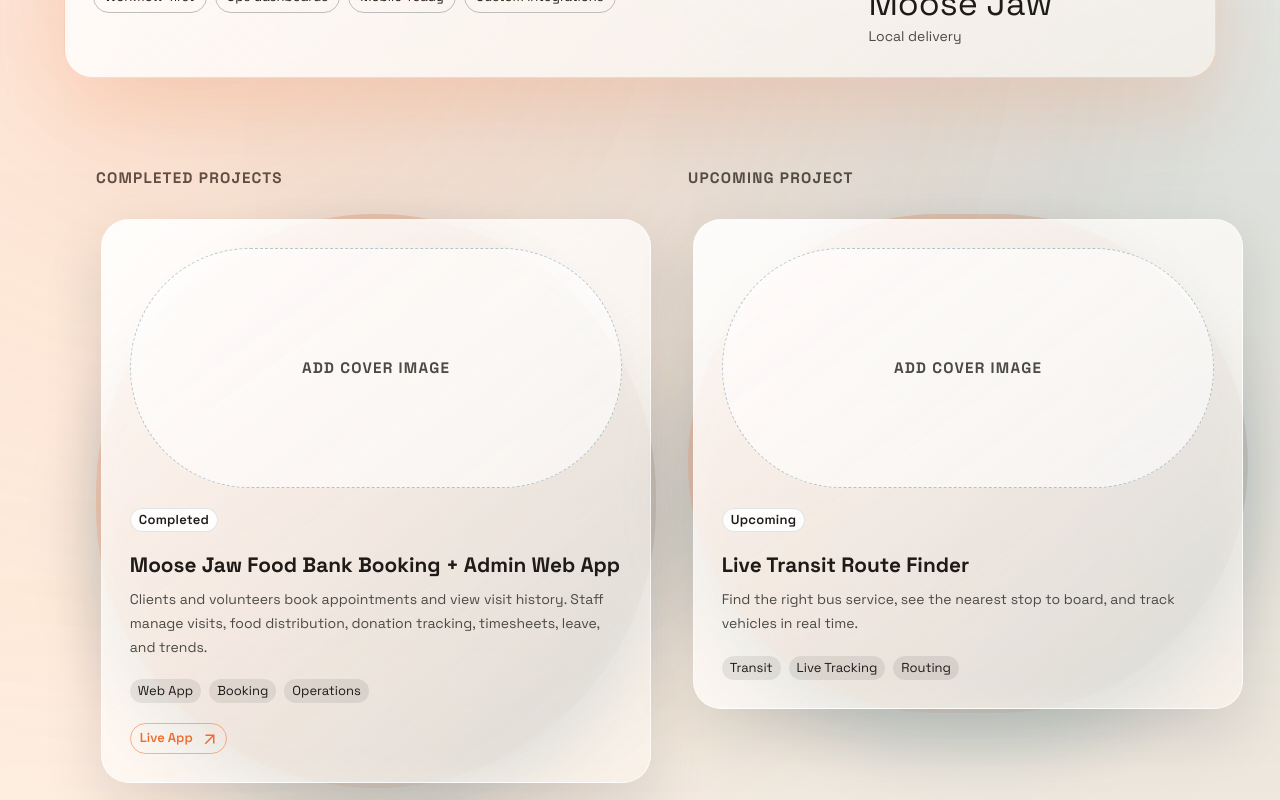
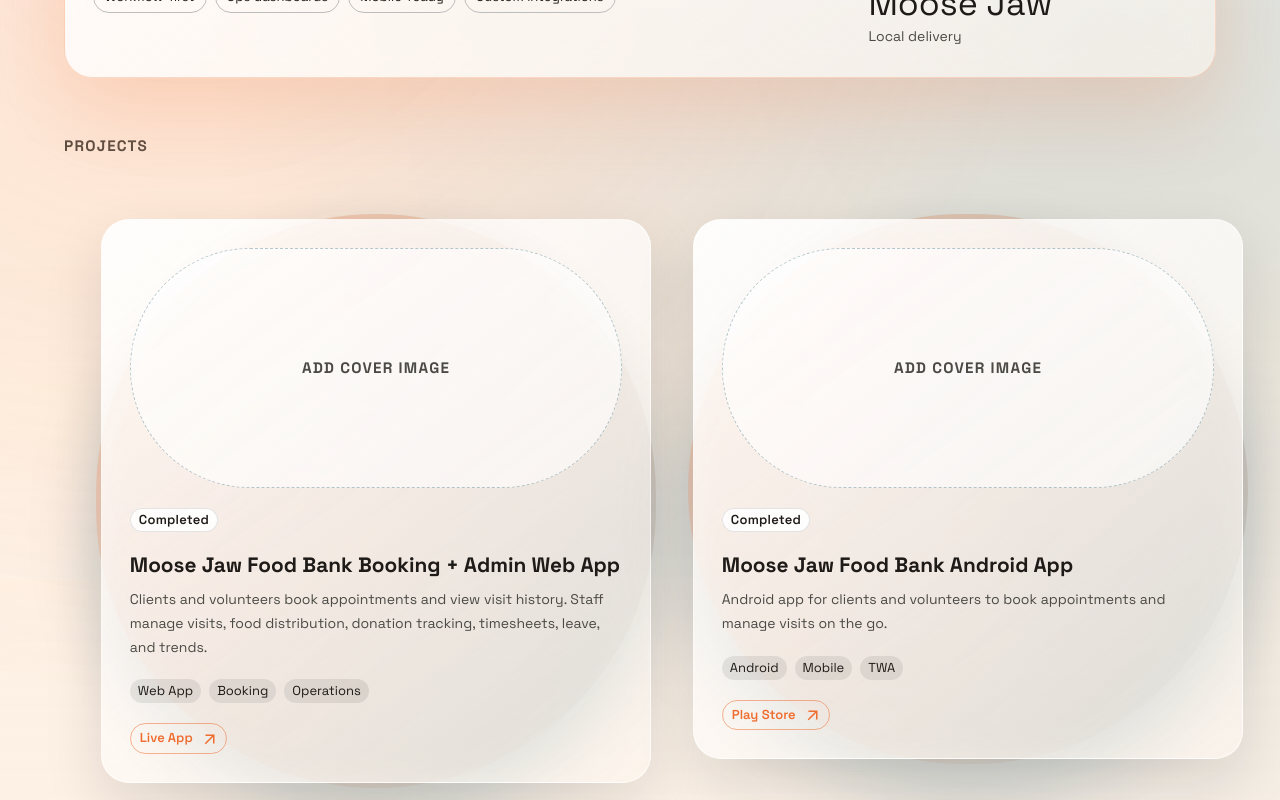
Before and after one commit to Amrutha-A-J/PixelMoose, a React (Vite) app in the folder pixelmoose/: page / in a window 1280 px wide. Shown: the part 1820-2620 px from the top of the page. Built offline with nearby package versions, Linux system fonts and the light colour scheme.

Commit message:
grid layout

```diff
--- a/pixelmoose/src/App.tsx
+++ b/pixelmoose/src/App.tsx
@@ -678,6 +678,8 @@
     },
   ]
 
+  const allProjects = [...projects, ...upcomingProjects]
+
   const impactStats = [
     { value: `${projects.length}`, label: 'Projects featured' },
     { value: `${upcomingProjects.length}`, label: 'In the pipeline' },
@@ -979,16 +981,14 @@
                   ))}
                 </Stack>
               </GlassCard>
-              <Grid container spacing={4}>
-                <Grid item xs={12} md={6}>
               <Stack spacing={2}>
                 <Typography variant="overline" color="text.secondary">
-                      Completed Projects
+                  Projects
                 </Typography>
-                    <Stack spacing={3}>
-                      {projects.map((project, index) => (
+                <Grid container spacing={4}>
+                  {allProjects.map((project, index) => (
+                    <Grid item xs={12} md={6} key={project.title}>
                       <Box
-                          key={project.title}
                         sx={{
                           animation: 'reveal 0.8s ease both',
                           animationDelay: `${index * 0.15}s`,
@@ -999,34 +999,10 @@
                           onOpen={() => openProjectGallery(project)}
                         />
                       </Box>
+                    </Grid>
                   ))}
+                </Grid>
               </Stack>
-                  </Stack>
-                </Grid>
-                <Grid item xs={12} md={6}>
-                  <Stack spacing={2}>
-                    <Typography variant="overline" color="text.secondary">
-                      Upcoming Project
-                    </Typography>
-                    <Stack spacing={3}>
-                      {upcomingProjects.map((project, index) => (
-                        <Box
-                          key={project.title}
-                          sx={{
-                            animation: 'reveal 0.8s ease both',
-                            animationDelay: `${(projects.length + index) * 0.15}s`,
-                          }}
-                        >
-                          <ProjectCard
-                            {...project}
-                            onOpen={() => openProjectGallery(project)}
-                          />
-                        </Box>
-                      ))}
-                    </Stack>
-                  </Stack>
-                </Grid>
-              </Grid>
             </Stack>
           </Container>
         </WorkSection>
```
Lines whose indentation alone changed are shown as unchanged.
